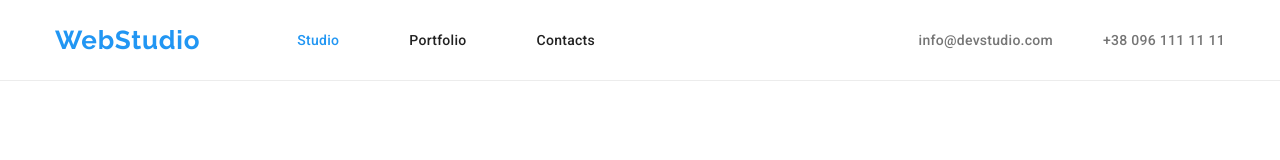
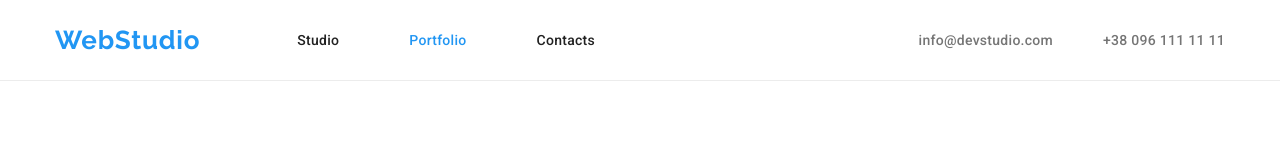
Before and after one commit to lhoydjuanillo/goit-markup-hw-03, a plain HTML site: page portfolio.html in a window 1280 px wide. Shown: the top 160 px of the page. Drawn offline with Linux system fonts and the light colour scheme.

Commit message:
Update portfolio.html

```diff
--- a/portfolio.html
+++ b/portfolio.html
@@ -18,8 +18,8 @@
             <a class="header-logo" href="./index.html">WebStudio</a>
             <nav class="nav-header">
                 <ul class="nav-list">
-                    <li class="nav-items"><a class="nav-links nav-links-current" href="./index.html">Studio</a></li>
-                    <li class="nav-items"><a class="nav-links" href="./portfolio.html">Portfolio</a></li>
+                    <li class="nav-items"><a class="nav-links" href="./index.html">Studio</a></li>
+                    <li class="nav-items"><a class="nav-links nav-links-current" href="./portfolio.html">Portfolio</a></li>
                     <li class="nav-items"><a class="nav-links" href="#">Contacts</a></li>
                 </ul>
             </nav>
```
